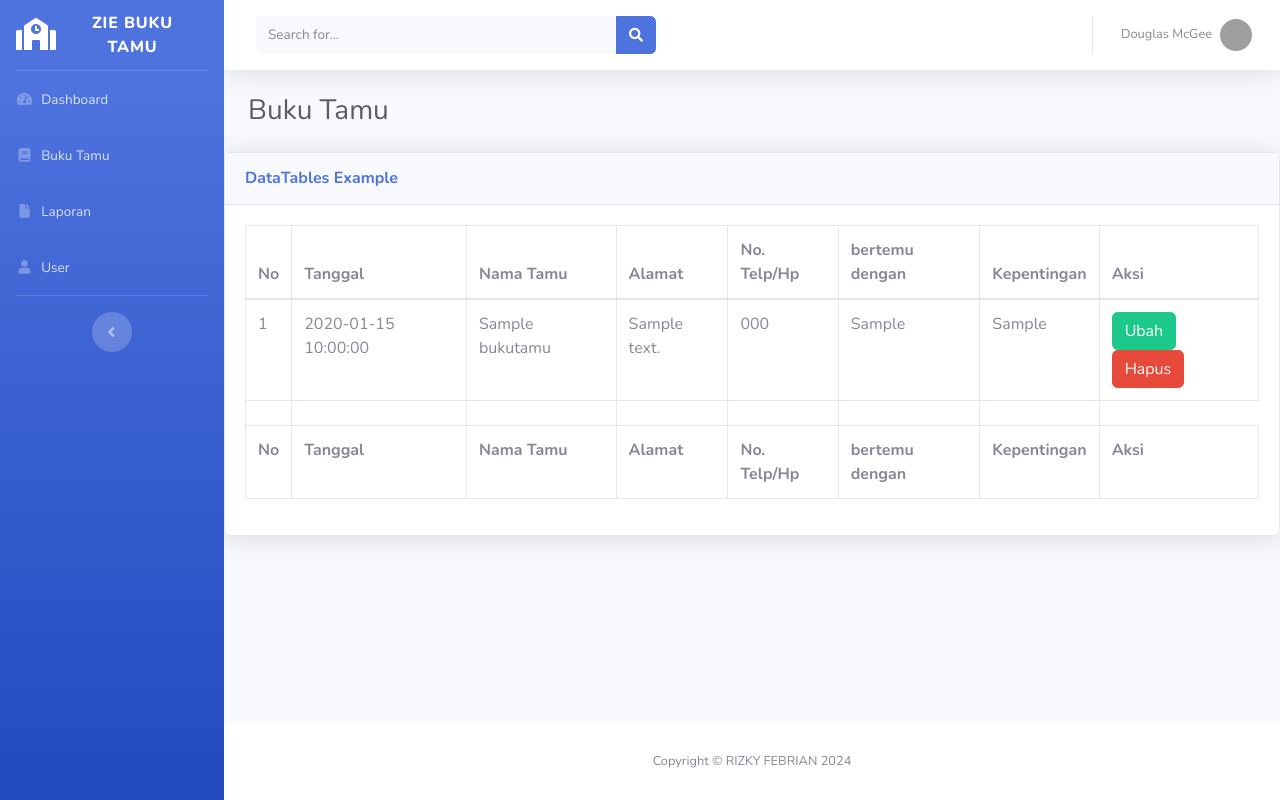
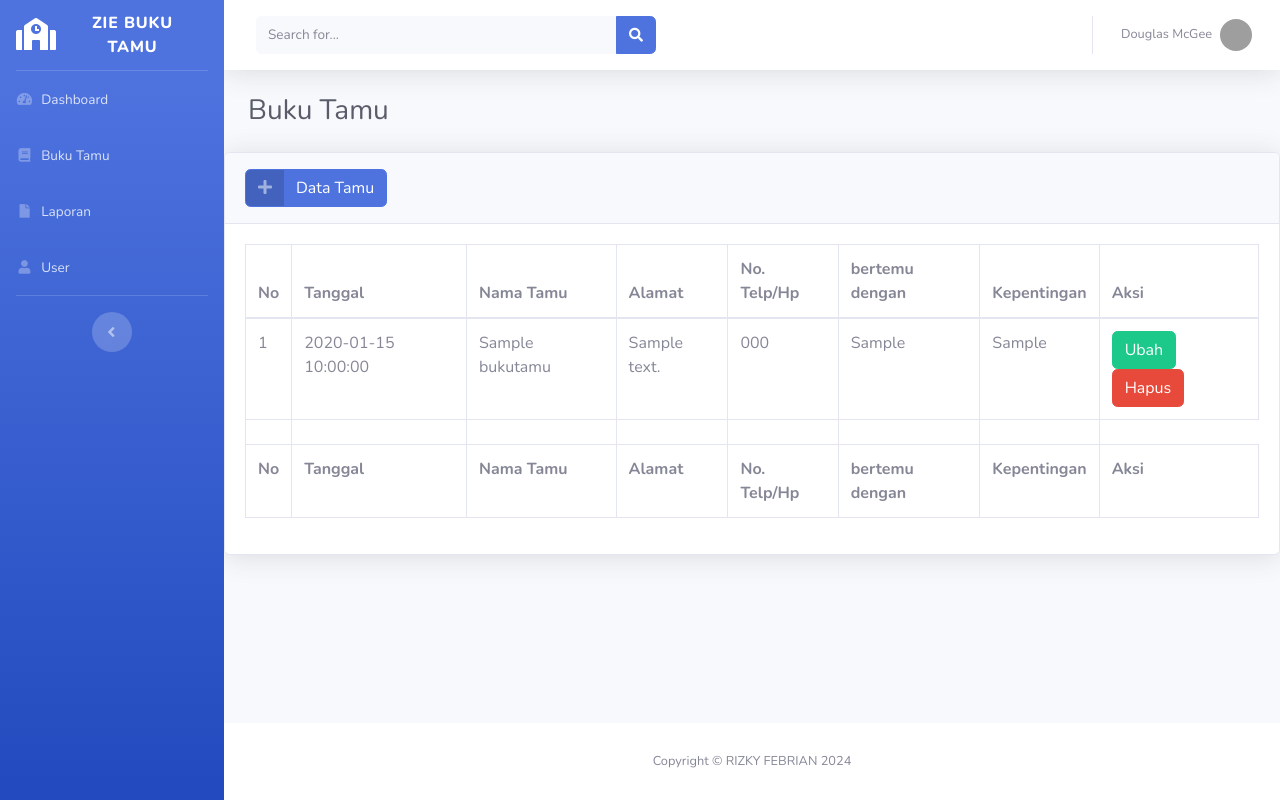
Before and after one commit to RizkyF11/buku_tamu, a PHP site: page /buku-tamu.php in a window 1280 px wide. Run offline with PHP 8.4, Linux system fonts and the light colour scheme; tables that the repository leaves empty or names only in its code hold one stand-in row (values such as "Sample post"); grey boxes are pictures that could not be loaded.

Commit message:
memperbarui kode

```diff
--- a/buku-tamu.php
+++ b/buku-tamu.php
@@ -10,13 +10,19 @@ include_once('templates/header.php');
 <!-- Page Heading -->
 <h1 class="h3 mb-4 text-gray-800">Buku Tamu</h1>
 
+
 </div>
 <!-- /.container-fluid -->
 
 <!-- DataTales Example -->
 <div class="card shadow mb-4">
                         <div class="card-header py-3">
-                            <h6 class="m-0 font-weight-bold text-primary">DataTables Example</h6>
+                            <button type="button" class="btn btn-primary btn-icon-split" data-toggle="modal" data-target="#tambahModal">
+                                <span class="icon text-white-50">
+                                    <i class="fas fa-plus"></i>
+                                </span>
+                                <span class="text">Data Tamu</span>
+                            </button>
                         </div>
                         <div class="card-body">
                             <div class="table-responsive">
@@ -87,6 +93,86 @@ include_once('templates/header.php');
 
 
 
+
+        <?php
+
+        // mengambil data barang dari tabel dengan kode terbesar
+        $query = mysqli_query($koneksi, "SELECT max(id_tamu) as kodeTerbesar FROM buku_tamu");
+        $data = mysqli_fetch_array($query);
+        $kodeTamu = $data['kodeTerbesar'];
+
+        // mengambil angka dari kode barang terbesar, menggunakan fungsi substr dan diubah ke integer dengan (int)
+        $urutan = (int) substr($kodeTamu, 2, 3);
+
+
+
+        //nomor yang diambil akan ditambah 1 untuk menentukan nomor urut berikutnya
+       $urutan++;
+
+        //membuat kode barang baru
+        // string sprintf("%03s", $urutan); berfungsi untuk membuat string menjadi 3 karakter
+
+        // angka yang diambil tadi digabungkan dengan kode huruf yang kita inginkan, misalnya zt
+         $huruf = "zt";
+         $kodeTamu = $huruf . sprintf("%03s", $urutan);
+        ?>
+
+
+        <!-- Modal tambah -->
+        <div class="modal fade" id="tambahModal" tabindex="-1" aria-labelledby="tambahModalLabel" aria-hidden="true">
+        <div class="modal-dialog">
+            <div class="modal-content">
+            <div class="modal-header">
+                <h5 class="modal-title" id="tambahModalLabel">Modal title</h5>
+                <button type="button" class="close" data-dismiss="modal" aria-label="Close">
+                    <span aria-hidden = "true">&times;</span>
+                </button>
+            </div>
+            <div class="modal-body">
+                <form method="post" action="">
+                    <input type="hidden" name="id_tamu" id="id_tamu" value="<?=$kodeTamu?>">
+                    <div class="form-group row">
+                        <label for="nama_tamu" class="col-sm-3 col-form-label"> Nama Tamu</label>
+                        <div class="col-sm-8">
+                            <input type="text" class="form-control" id="nama_tamu" name="nama_tamu">
+                        </div>
+                    </div>
+                    <div class="form-group row">
+                        <label for="alamat" class="col-sm-3 col-form-label"> Alamat</label>
+                        <div class="col-sm-8">
+                            <textarea class ="form-control" id="alamat" name="alamat"></textarea>
+                        </div>
+                    </div>
+                    <div class="form-group row">
+                        <label for="no_hp" class="col-sm-3 col-form-label"> No. Telepon</label>
+                        <div class="col-sm-8">
+                            <input type="text" class="form-control" id="no_hp" name="no_hp">
+                        </div>
+                    </div>
+                    <div class="form-group row">
+                        <label for="bertemu" class="col-sm-3 col-form-label"> Bertemu dg.</label>
+                        <div class="col-sm-8">
+                            <input type="text" class="form-control" id="bertemu" name="bertemu">
+                        </div>
+                    </div>
+                    <div class="form-group row">
+                        <label for="kepentingan" class="col-sm-3 col-form-label"> Kepentingan</label>
+                        <div class="col-sm-8">
+                            <input type="text" class="form-control" id="kepentingan" name="kepentingan">
+                        </div>
+                    </div>
+                </form>
+            </div>
+            <div class="modal-footer">
+                <button type="button" class="btn btn-secondary" data-dismiss="modal">Close</button>
+                <button type="button" class="btn btn-primary">Save changes</button>
+            </div>
+          </div>
+        </div>
+     </div>
+
+
+
         <!-- Page level plugins -->
         <script src="vendor/datatables/jquery.dataTables.min.js"></script>
             <script src="vendor/datatables/dataTables.bootstrap4.min.js"></script>
--- a/function.php
+++ b/function.php
@@ -12,4 +12,26 @@ function query($query) {
     }
     return $rows;
 }
+
+// function tambah data
+function tambah_tamu($data)
+{
+    global $koneksi;
+
+    $kode = htmlspecialchars($data["id_tamu"]);
+    $tanggal = date("Y-m-d");
+    $nama_tamu = htmlspecialchars($data["nama_tamu"]);
+    $alamat = htmlspecialchars($data["alamat"]);
+    $no_hp = htmlspecialchars($data["no_hp"]);
+    $bertemu = htmlspecialchars($data["bertemu"]);
+    $kepentingan = htmlspecialchars($data["kepentingan"]);
+
+    $query = "INSERT INTO buku_tamu VALUES ('$kode' , '$tanggal' , '$nama_tamu' , '$alamat' , '$no_hp' , '$bertemu' , '$kepentingan')";
+
+    mysqli_query($koneksi, $query);
+
+    return mysqli_affected_rows($koneksi);
+
+}
+
 ?>
```
